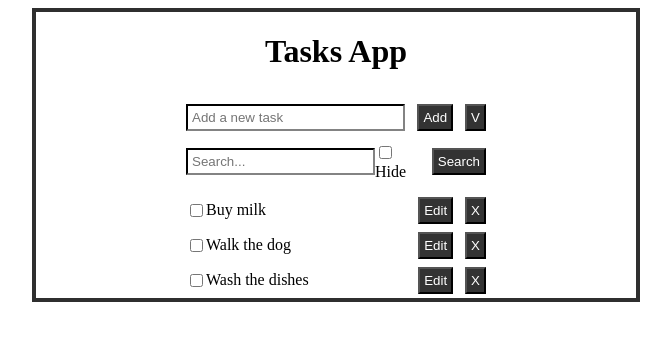
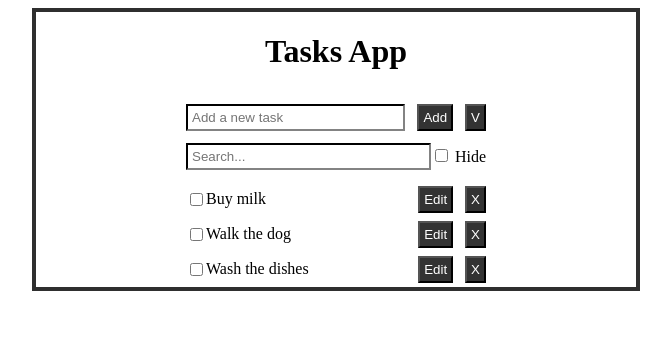
Before and after one commit to NidzaJov/vezbe-repo, a Vue app in the folder VueVezbe/tasks-app/: page / in a window 1280 px wide. Both pictures are taken after a click on the button 784 px from the left and 117 px from the top of the page. Shown: the top 340 px of the page, without its empty margins (304-975 px from the left). Built offline with nearby package versions, Linux system fonts and the light colour scheme.

Commit message:
Live search

```diff
--- a/VueVezbe/tasks-app/src/components/TaskForm.vue
+++ b/VueVezbe/tasks-app/src/components/TaskForm.vue
@@ -18,13 +18,13 @@
           type="text"
           placeholder="Search..."
           class="task-text search-text ps"
-          v-model="searchText"/>
+          v-model="searchText"
+          @keyup="changeInputHandler"/>
         <label class="filter">
-          <input type="checkbox" v-model="hideCompleted">
+          <input type="checkbox" v-model="hideCompleted" @change="changeInputHandler">
           Hide
         </label>
 
-        <my-button @click="startSearch">Search</my-button>
       </div>
     </div>
 </template>
@@ -48,7 +48,7 @@ export default {
   },
   methods: {
     ...mapActions('tasks', ['addTask', 'setSearchParams']),
-    startSearch() {
+    changeInputHandler() {
       this.setSearchParams({
         searchText: this.searchText,
         hideCompleted: this.hideCompleted,
```
